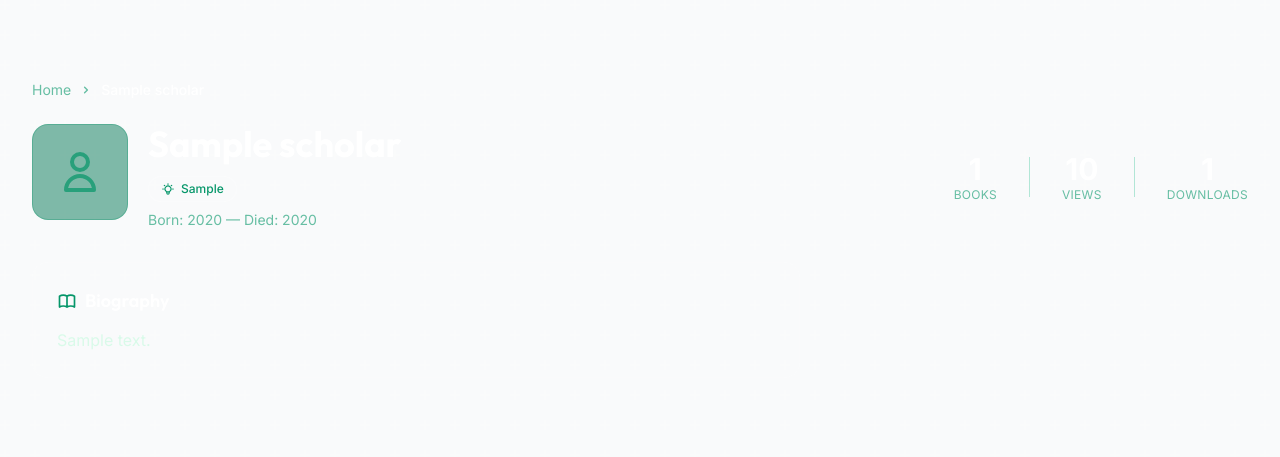
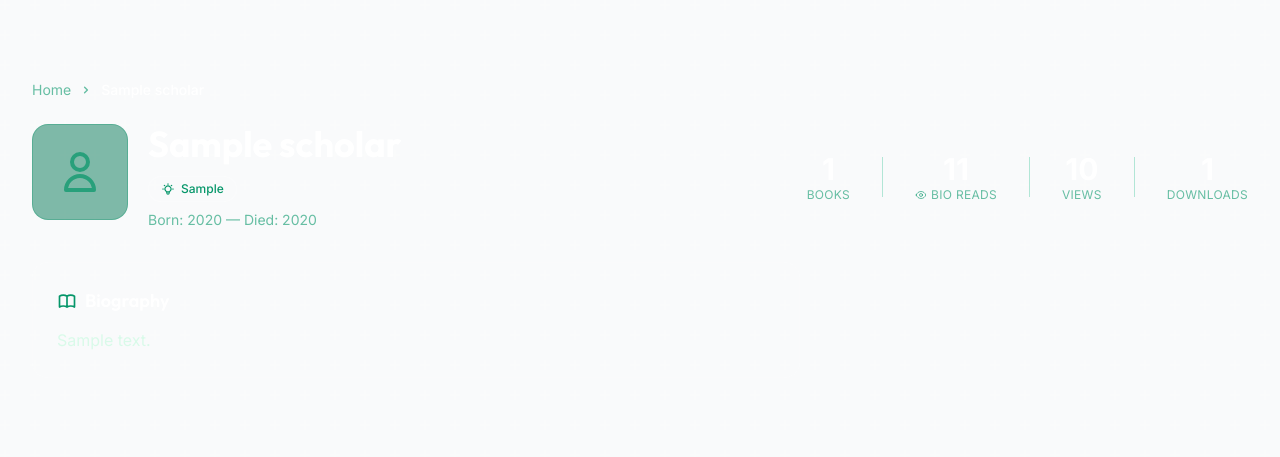
Before and after one commit to AbdurrabKhan198/Digital-Library, a Django app: a page that uses templates/library/scholar_detail.html in a window 1280 px wide. Shown: the part 65-522 px from the top of the page. Run offline with Django 5.2, Linux system fonts and the light colour scheme; tables that the repository leaves empty hold one stand-in row (values such as "Sample post"); grey boxes marked "Sample" are stand-in pictures; parts of the project's set-up code (start-up, migrations or seed data) failed here and were passed over; some libraries are stand-ins or nearby versions.

Commit message:
Add scholar biography view counter + limit recently added to 4 books

```diff
--- a/library/models.py
+++ b/library/models.py
@@ -96,6 +96,7 @@ class Scholar(models.Model):
     birth_year = models.IntegerField(null=True, blank=True, help_text="Birth year (Gregorian)")
     death_year = models.IntegerField(null=True, blank=True, help_text="Death year (Gregorian)")
     bio = models.TextField(blank=True, help_text="Brief biography")
+    bio_views = models.PositiveIntegerField(default=0, help_text="Number of times the biography has been viewed")
     field_of_expertise = models.CharField(
         max_length=200,
         blank=True,
@@ -126,6 +127,10 @@ class Scholar(models.Model):
 
     def get_absolute_url(self):
         return reverse("library:scholar_detail", kwargs={"slug": self.slug})
+
+    def increment_bio_views(self):
+        """Increment biography view count atomically."""
+        Scholar.objects.filter(pk=self.pk).update(bio_views=models.F("bio_views") + 1)
 
 
 class Language(models.Model):
--- a/library/views.py
+++ b/library/views.py
@@ -54,7 +54,7 @@ class HomePageView(TemplateView):
         )
         context["recent_books"] = (
             approved.order_by("-created_at")
-            .select_related("scholar", "category", "language")[:10]
+            .select_related("scholar", "category", "language")[:4]
         )
         context["total_books"] = approved.count()
         context["total_scholars"] = Scholar.objects.count()
@@ -269,6 +269,12 @@ class ScholarDetailView(TemplateView):
         context = super().get_context_data(**kwargs)
         scholar = get_object_or_404(Scholar, slug=self.kwargs["slug"])
         context["scholar"] = scholar
+
+        # Increment biography view count
+        scholar.increment_bio_views()
+        # Refresh to get the updated count
+        scholar.refresh_from_db(fields=["bio_views"])
+        context["bio_views"] = scholar.bio_views
 
         books = (
             Book.objects.filter(status="approved", scholar=scholar)
--- a/templates/library/home.html
+++ b/templates/library/home.html
@@ -250,7 +250,7 @@
         </a>
     </div>
 
-    <div class="grid grid-cols-1 sm:grid-cols-2 lg:grid-cols-4 xl:grid-cols-5 gap-6">
+    <div class="grid grid-cols-1 sm:grid-cols-2 lg:grid-cols-4 gap-6">
         {% for book in recent_books %}
         {% include "library/includes/book_card.html" with book=book %}
         {% endfor %}
--- a/templates/library/scholar_detail.html
+++ b/templates/library/scholar_detail.html
@@ -44,6 +44,14 @@
                 <div class="text-center">
                     <div class="text-2xl lg:text-3xl font-bold text-white">{{ total_books }}</div>
                     <div class="text-xs text-emerald-600/60 uppercase tracking-wide">Books</div>
+                </div>
+                <div class="w-px h-10 bg-emerald-500/30"></div>
+                <div class="text-center">
+                    <div class="text-2xl lg:text-3xl font-bold text-white">{{ bio_views|default:0 }}</div>
+                    <div class="text-xs text-emerald-600/60 uppercase tracking-wide flex items-center gap-1 justify-center">
+                        <svg class="w-3 h-3" fill="none" stroke="currentColor" viewBox="0 0 24 24"><path stroke-linecap="round" stroke-linejoin="round" stroke-width="2" d="M15 12a3 3 0 11-6 0 3 3 0 016 0z"></path><path stroke-linecap="round" stroke-linejoin="round" stroke-width="2" d="M2.458 12C3.732 7.943 7.523 5 12 5c4.478 0 8.268 2.943 9.542 7-1.274 4.057-5.064 7-9.542 7-4.477 0-8.268-2.943-9.542-7z"></path></svg>
+                        Bio Reads
+                    </div>
                 </div>
                 <div class="w-px h-10 bg-emerald-500/30"></div>
                 <div class="text-center">
```
Also changed, not shown: library/migrations/0006_scholar_bio_views.py (added).
